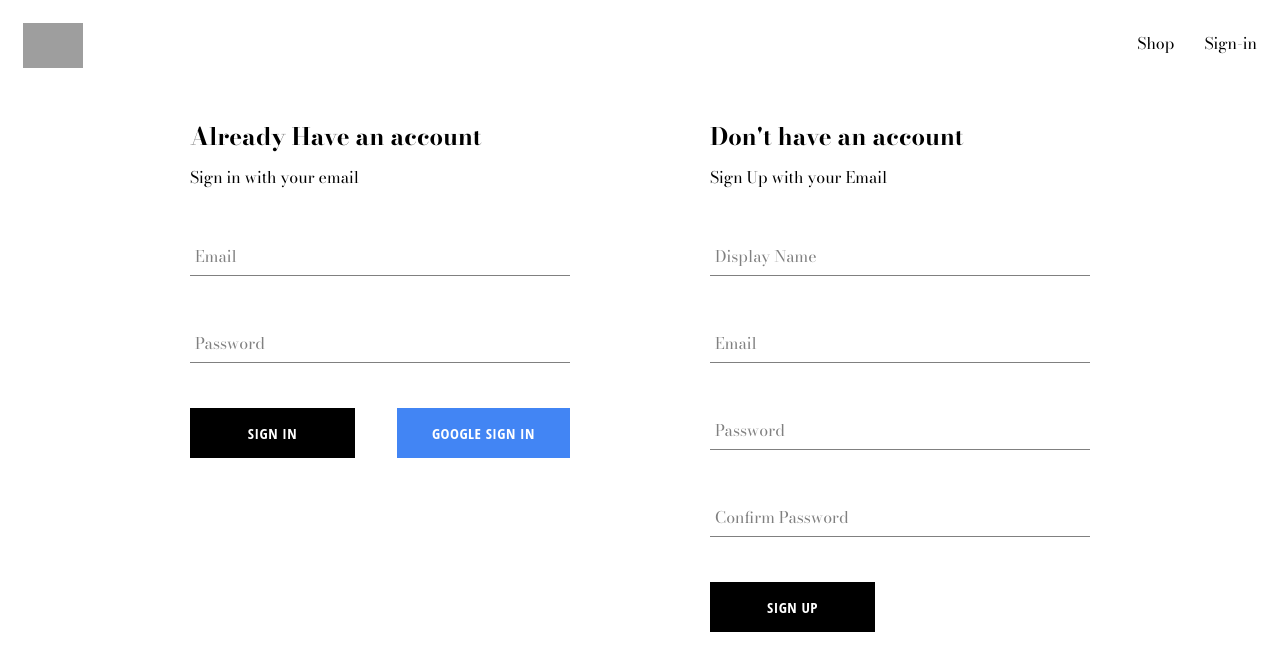
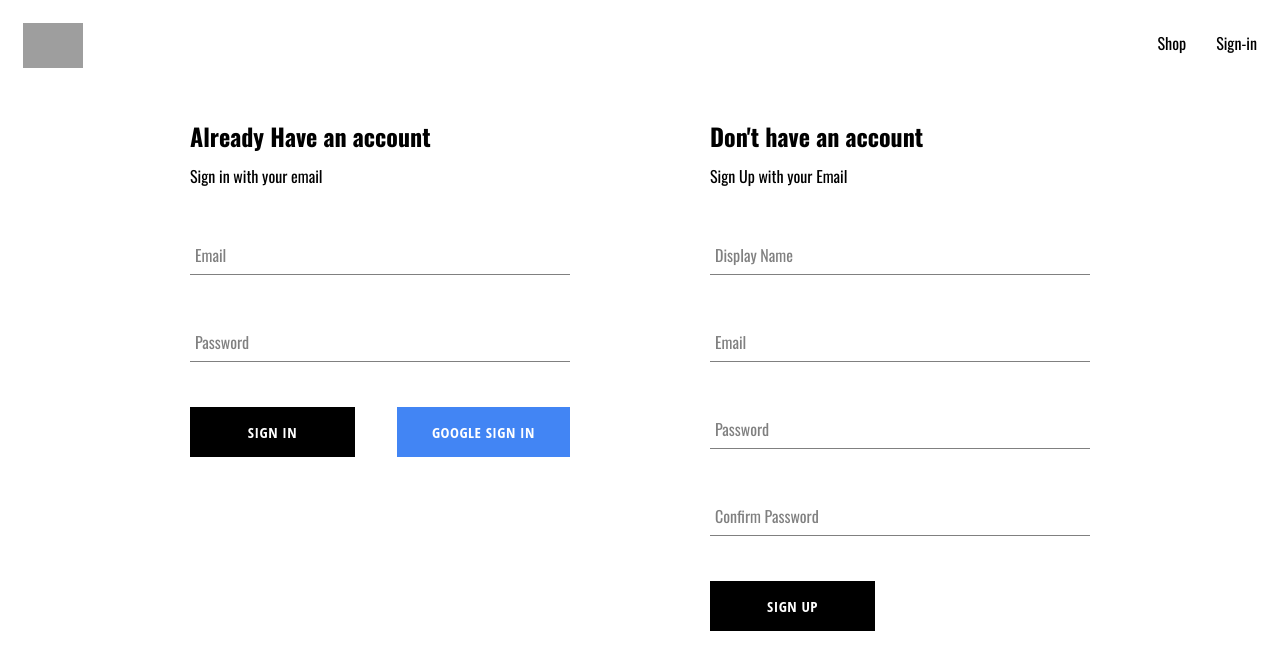
Before and after one commit to Kabilesh-GS/Thndr-Clothing, a React (Vite) app: page /authentication in a window 1280 px wide. Shown: the top 670 px of the page. Built offline with nearby package versions, Linux system fonts and the light colour scheme; no server answers; grey boxes are pictures that could not be loaded.

Commit message:
Added profile section after login

```diff
--- a/index.html
+++ b/index.html
@@ -6,7 +6,7 @@
     <meta name="viewport" content="width=device-width, initial-scale=1.0" />
     <link rel="preconnect" href="https://fonts.googleapis.com">
     <link rel="preconnect" href="https://fonts.gstatic.com" crossorigin>
-    <link href="https://fonts.googleapis.com/css2?family=Bodoni+Moda:ital,opsz,wght@0,6..96,400..900;1,6..96,400..900&display=swap" rel="stylesheet">
+    <link href="https://fonts.googleapis.com/css2?family=Oswald:wght@200..700&display=swap" rel="stylesheet">
     <title>Thndr Clothing</title>
   </head>
   <body>
--- a/package.json
+++ b/package.json
@@ -13,6 +13,7 @@
     "firebase": "^11.7.1",
     "react": "^19.1.0",
     "react-dom": "^19.1.0",
+    "react-firebase-hooks": "^5.1.1",
     "react-router-dom": "^7.6.0",
     "sass": "^1.87.0"
   },
--- a/src/App.jsx
+++ b/src/App.jsx
@@ -1,15 +1,32 @@
 import Home from "./Routes/Home/Home.component"
 import Authentication from "./Routes/Authentication/Authentication.component"
 import Navigation from "./Routes/Navigation/Navigation.component"
-import { Routes,Route } from "react-router-dom"
+import Profile from "./Routes/Profile/Profile.component"
+import { Routes,Route,useNavigate,useLocation } from "react-router-dom"
+import {useAuthState} from 'react-firebase-hooks/auth';
+import { auth } from "./Utility/Firebase/Firebase.utils";
+import { useEffect } from "react"
 
 function App() {
+  const [user] = useAuthState(auth);
+  const navigate = useNavigate();
+  const location = useLocation();
+
+  useEffect(() => {
+    if (user && location.pathname === "/authentication") {
+      navigate("/profile");
+    }
+    if (!user && location.pathname === "/profile") {
+      navigate("/authentication");
+    }
+  },[user,navigate,location.pathname])
+
   return (
     <>
       <Navigation />
       <Routes>
         <Route path="/" element={<Home/>} />
-        <Route path="/authentication" element={<Authentication/>} />
+        {user ? <Route path="/profile" element={<Profile/>}/> : <Route path="/authentication" element={<Authentication/>} />}
       </Routes>
     </>
   )
--- a/src/Components/SignInForm/SignInForm.component.jsx
+++ b/src/Components/SignInForm/SignInForm.component.jsx
@@ -1,9 +1,10 @@
-import { useState } from "react";
+import { useState,useContext } from "react";
 import FormInput from "../FormInput/FormInput.component";
 import Button from "../Button/Button.component";
 import './SignInForm.style.scss'
 import { signInWithGooglePopup, UserAuthData } from "../../Utility/Firebase/Firebase.utils";
 import { SignInUserEmailPassword } from "../../Utility/Firebase/Firebase.utils";
+import { UsersContext } from "../../Contexts/User.context";
 
 const DefaultFormObj = {
   email: '',
@@ -13,6 +14,7 @@ const DefaultFormObj = {
 const SignInForm = () => {
   const [FormField, setFormField] = useState(DefaultFormObj);
   const{ email,password } = FormField;
+  const { setcurrentUser } = useContext(UsersContext);
 
   const ResetForm = () => {
     setFormField(DefaultFormObj);
@@ -26,6 +28,7 @@ const SignInForm = () => {
 
   const logGoogleUser = async () => {
   const response = await signInWithGooglePopup();
+  console.log(response);
   await UserAuthData(response.user);
 };
 
@@ -33,8 +36,8 @@ const SignInForm = () => {
     e.preventDefault();
 
     try{
-      const resp = await SignInUserEmailPassword(email,password);
-      console.log(resp);
+      const { user } = await SignInUserEmailPassword(email,password);
+      setcurrentUser(user);
       ResetForm();
     }
     catch(error){
--- a/src/Contexts/User.context.jsx
+++ b/src/Contexts/User.context.jsx
@@ -5,8 +5,8 @@ export const UsersContext = createContext({
   setcurrentUser : () => null,
 });
 
-export const UserProvider = ({childern}) => {
+export const UserProvider = ({children}) => {
   const [currentUser,setcurrentUser] = useState(null);
-  const value = { currentUser,setcurrentUser }
-  return <UsersContext.Provider value={value}>{childern}</UsersContext.Provider>
+  const value = { currentUser,setcurrentUser };
+  return <UsersContext.Provider value={value}>{children}</UsersContext.Provider>;
 }
--- a/src/Routes/Navigation/Navigation.component.jsx
+++ b/src/Routes/Navigation/Navigation.component.jsx
@@ -1,8 +1,15 @@
+import { useContext } from "react";
 import { Link } from "react-router-dom";
+import { UsersContext } from "../../Contexts/User.context";
 import './Navigation.style.scss'
 import NavigationLogo from '../../assets/37_ligtning.jpg'
+import {useAuthState} from 'react-firebase-hooks/auth';
+import { auth } from "../../Utility/Firebase/Firebase.utils";
 
 const Navigation=() => {
+  const [user] = useAuthState(auth);
+  const { currentUser } = useContext(UsersContext);
+  console.log(currentUser);
   return(
     <>
       <div className="navigation-pannel">
@@ -11,7 +18,7 @@ const Navigation=() => {
         </Link>
         <div className="navigation-links-conatiner">
           <Link className="navigation-link" to="/shop">Shop</Link>
-          <Link className="navigation-link" to="/authentication">Sign-in</Link>
+          {user ? <Link className="navigation-link" to="/profile">Profile</Link> :<Link className="navigation-link" to="/authentication">Sign-in</Link>}
         </div>
       </div>
     </>
--- /dev/null
+++ b/src/Routes/Profile/Profile.component.jsx
@@ -0,0 +1,17 @@
+import { signOutFun } from "../../Utility/Firebase/Firebase.utils";
+import Button from "../../Components/Button/Button.component";
+import FormInput from "../../Components/FormInput/FormInput.component";
+import { useAuthState } from "react-firebase-hooks/auth";
+import { auth } from "../../Utility/Firebase/Firebase.utils";
+
+const Profile = () => {
+  const [user] = useAuthState(auth);
+  return(
+    <div>
+      <FormInput label="email" inputOptions={{value: user.email}} readonly/>
+      <Button onClick={signOutFun} children="SignOut" />
+    </div>
+  )
+}
+
+export default Profile;
--- a/src/Utility/Firebase/Firebase.utils.js
+++ b/src/Utility/Firebase/Firebase.utils.js
@@ -1,5 +1,5 @@
 import { initializeApp } from 'firebase/app'
-import { getAuth, signInWithPopup, createUserWithEmailAndPassword, GoogleAuthProvider,signInWithEmailAndPassword} from 'firebase/auth'
+import { getAuth, signInWithPopup, signOut,createUserWithEmailAndPassword, GoogleAuthProvider,signInWithEmailAndPassword} from 'firebase/auth'
 import { getFirestore,doc,getDoc,setDoc } from 'firebase/firestore'
 
 const firebaseConfig = {
@@ -19,6 +19,7 @@ provider.setCustomParameters({
   prompt: "select_account"
 });
 export const signInWithGooglePopup = () => signInWithPopup(auth, provider);
+export const signOutFun = () => signOut(auth);
 
 export const DB = getFirestore();
 export const UserAuthData = async (userID, additionalInfo = {}) => {
--- a/src/index.scss
+++ b/src/index.scss
@@ -1,5 +1,5 @@
 body {
-  font-family: "Bodoni Moda", serif;
+  font-family: "Oswald", sans-serif;
 }
 
 a{
--- a/src/main.jsx
+++ b/src/main.jsx
@@ -1,13 +1,16 @@
 import { StrictMode } from 'react'
 import { createRoot } from 'react-dom/client'
 import { BrowserRouter } from 'react-router-dom'
+import { UserProvider } from './Contexts/User.context.jsx'
 import './index.scss'
 import App from './App.jsx'
 
 createRoot(document.getElementById('root')).render(
   <StrictMode>
     <BrowserRouter>
-      <App />
+      <UserProvider>
+          <App />
+      </UserProvider>
     </BrowserRouter>
   </StrictMode>,
 )
```
Also changed, not shown: 1 other file (tests, documents, lock files or other folders).
